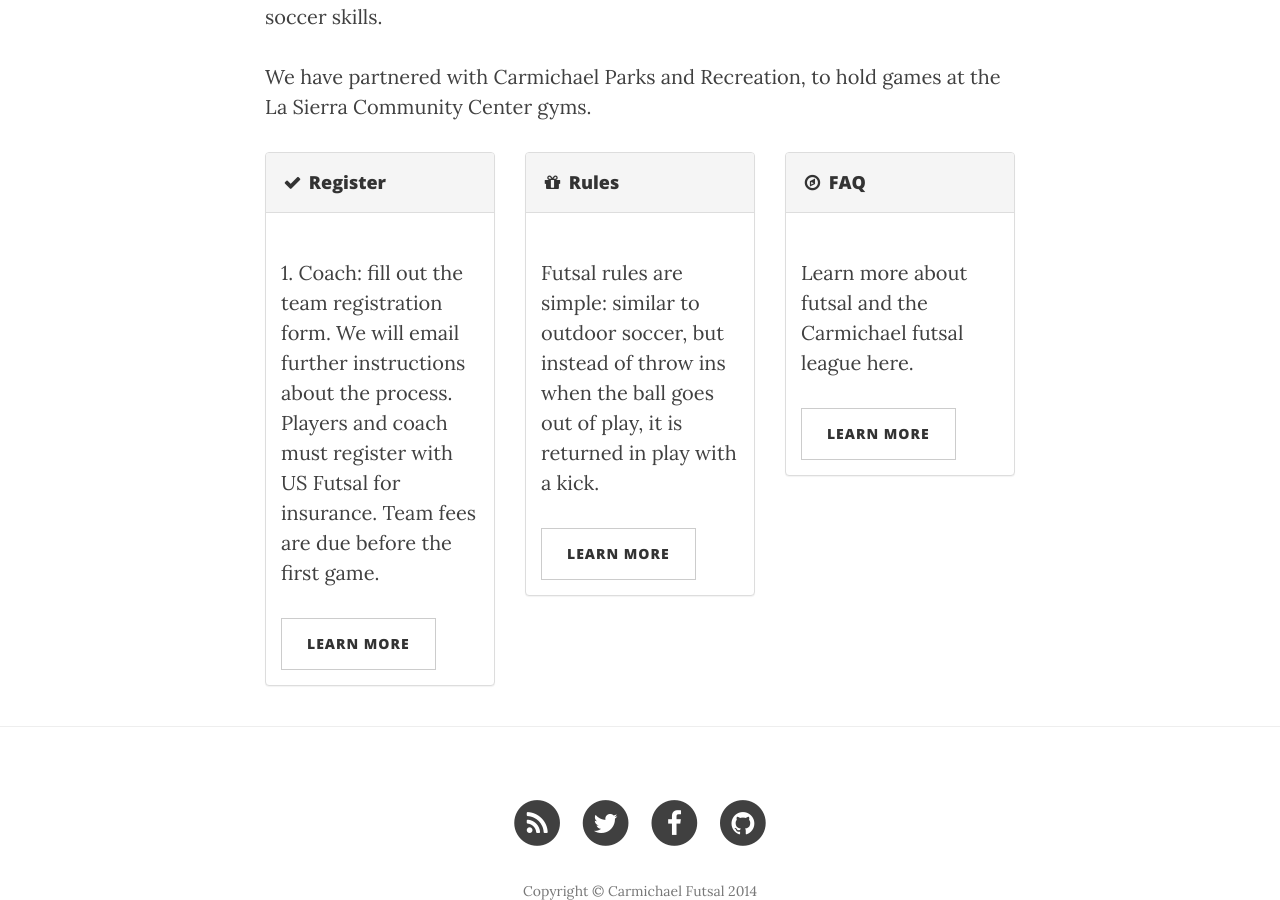
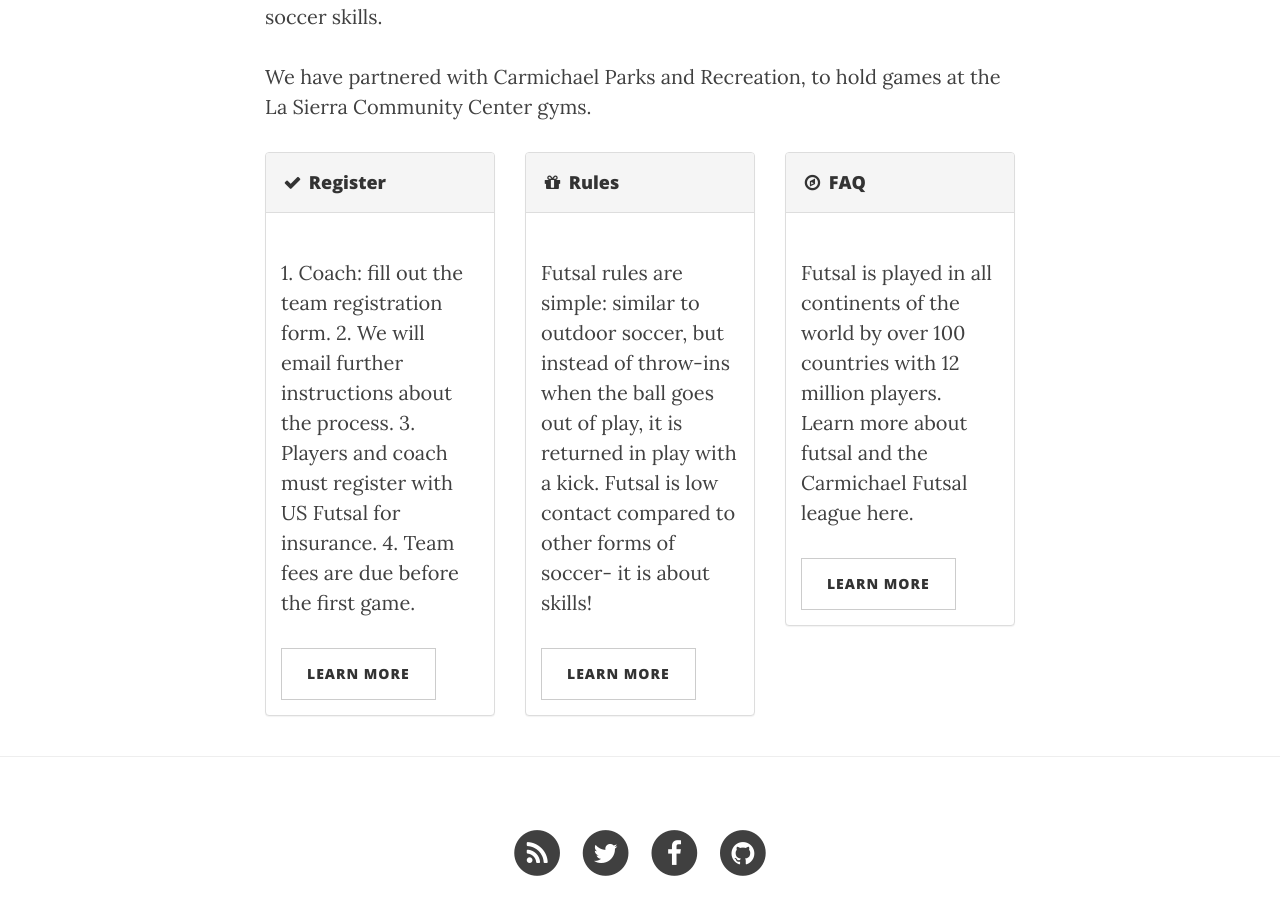
Before and after one commit to carmichaelfutsal/carmichaelfutsal.github.io, a Jekyll site: the page built from index.html, in a window 1280 px wide and 900 px high, scrolled down 749 px. Built offline with Jekyll 4.4.1, drawn with Linux system fonts in a browser that asks for light colours; nearby versions of some CDN libraries; the list of posts is cut into pages by our own code.

Commit message:
text refinement

```diff
--- a/index.html
+++ b/index.html
@@ -17,7 +17,7 @@ header-img: "/img/home-bg.jpg"
 				<h4><i class="fa fa-fw fa-check"></i> Register</h4>
 			</div>
 			<div class="panel-body">
-				<p>1. Coach: fill out the team registration form. We will email further instructions about the process. Players and coach must register with US Futsal for insurance. Team fees are due before the first game.</p>
+				<p>1. Coach: fill out the team registration form. 2. We will email further instructions about the process. 3. Players and coach must register with US Futsal for insurance. 4. Team fees are due before the first game.</p>
 				<a href="#" class="btn btn-default">Learn More</a>
 			</div>
 		</div>
@@ -28,7 +28,7 @@ header-img: "/img/home-bg.jpg"
 				<h4><i class="fa fa-fw fa-gift"></i> Rules</h4>
 			</div>
 			<div class="panel-body">
-				<p>Futsal rules are simple: similar to outdoor soccer, but instead of throw ins when the ball goes out of play, it is returned in play with a kick.</p>
+				<p>Futsal rules are simple: similar to outdoor soccer, but instead of throw-ins when the ball goes out of play, it is returned in play with a kick. Futsal is low contact compared to other forms of soccer- it is about skills!</p>
 				<a href="#" class="btn btn-default">Learn More</a>
 			</div>
 		</div>
@@ -39,7 +39,7 @@ header-img: "/img/home-bg.jpg"
 				<h4><i class="fa fa-fw fa-compass"></i> FAQ</h4>
 			</div>
 			<div class="panel-body">
-				<p>Learn more about futsal and the Carmichael futsal league here.</p>
+				<p>Futsal is played in all continents of the world by over 100 countries with 12 million players. Learn more about futsal and the Carmichael Futsal league here.</p>
 				<a href="#" class="btn btn-default">Learn More</a>
 			</div>
 		</div>
```
